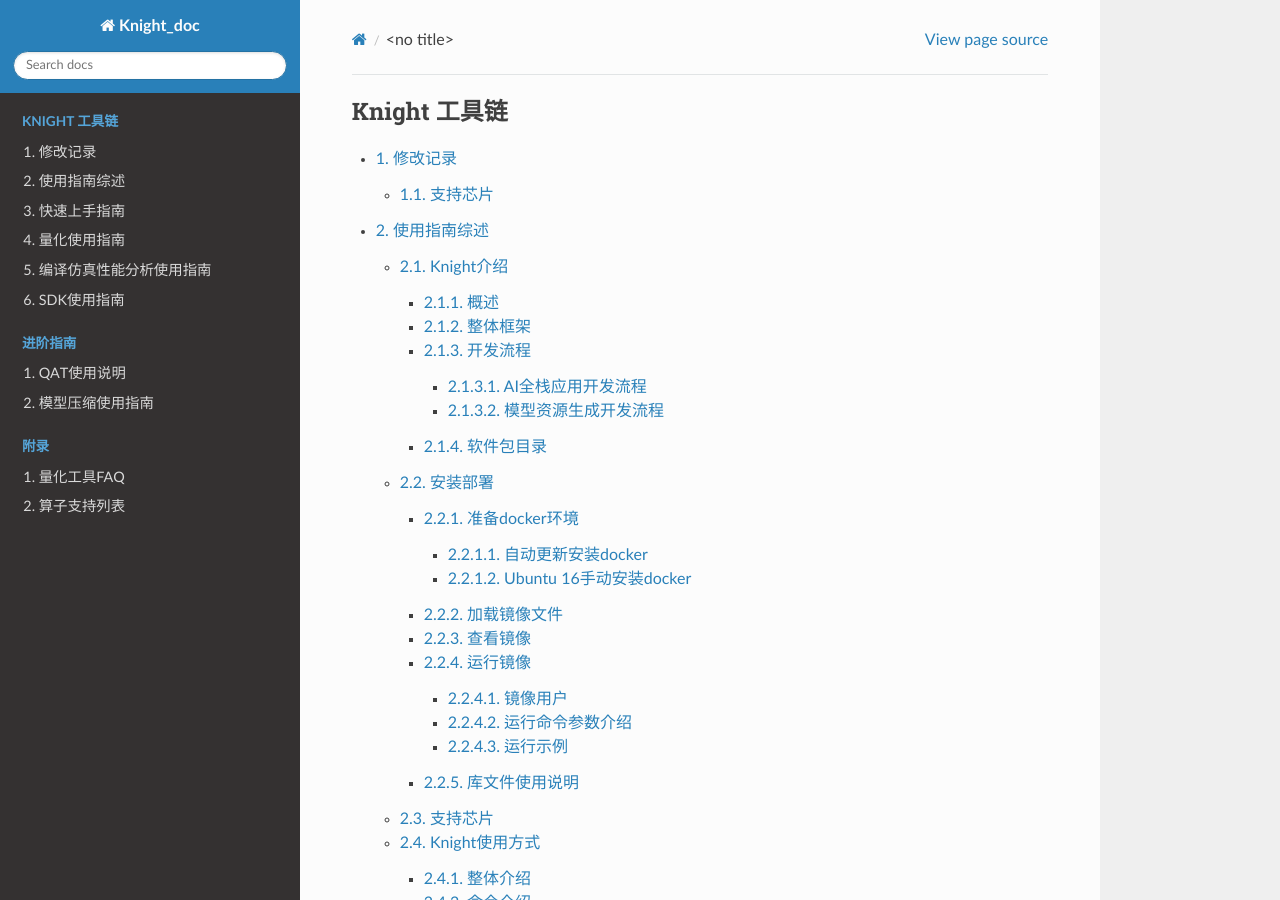
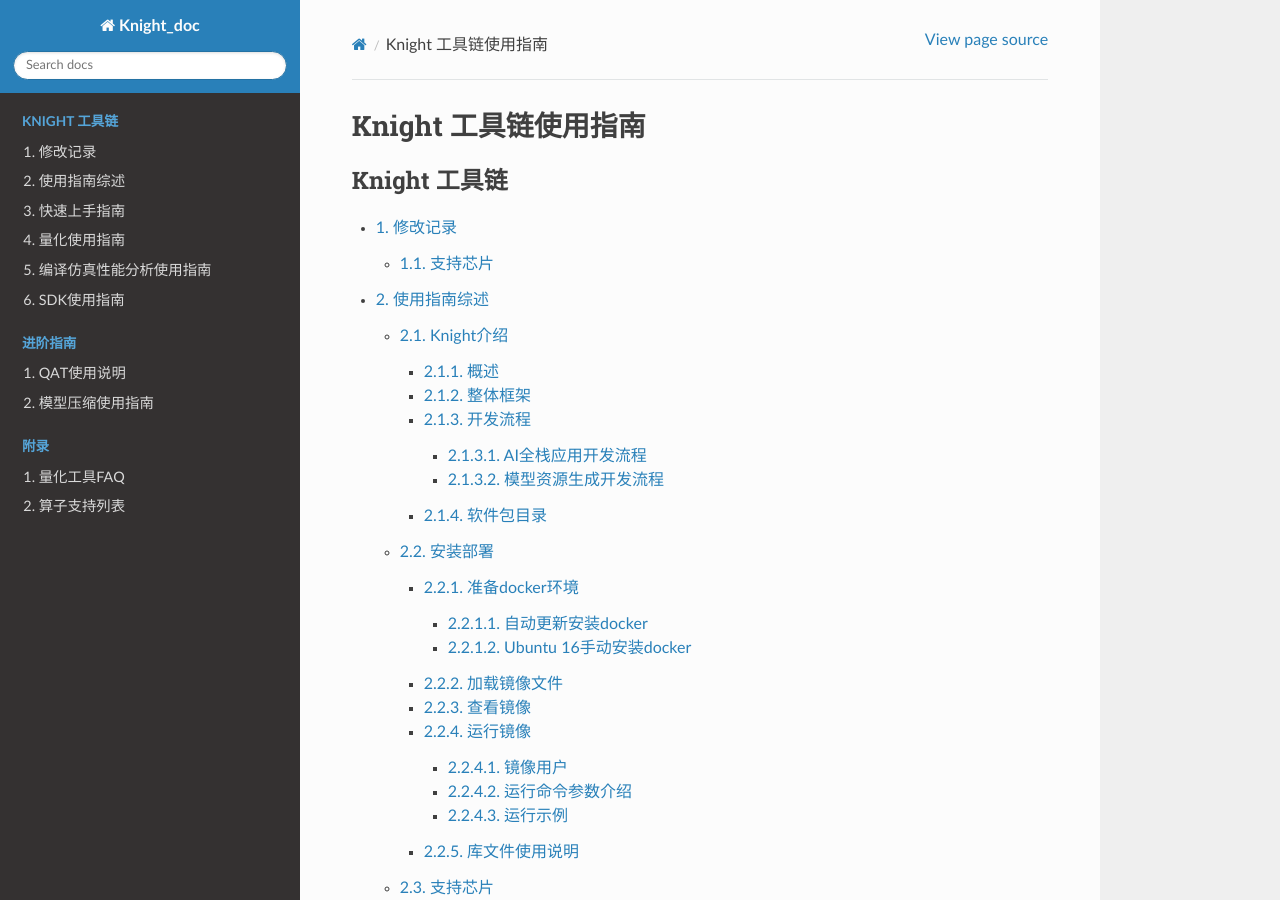
Before and after one commit to TSKnight-doc/knight-docs, a Sphinx documentation site: the page built from source/index.rst, in a window 1280 px wide and 900 px high. Built offline with Sphinx 7.4.7 and the Read the Docs theme 3.1.0, drawn with Linux system fonts in a browser that asks for light colours.

Commit message:
add title

```diff
--- a/source/index.rst
+++ b/source/index.rst
@@ -1,3 +1,7 @@
+
+Knight 工具链使用指南
+=======================================
+
 .. toctree::
   :maxdepth: 4
   :numbered:
```
